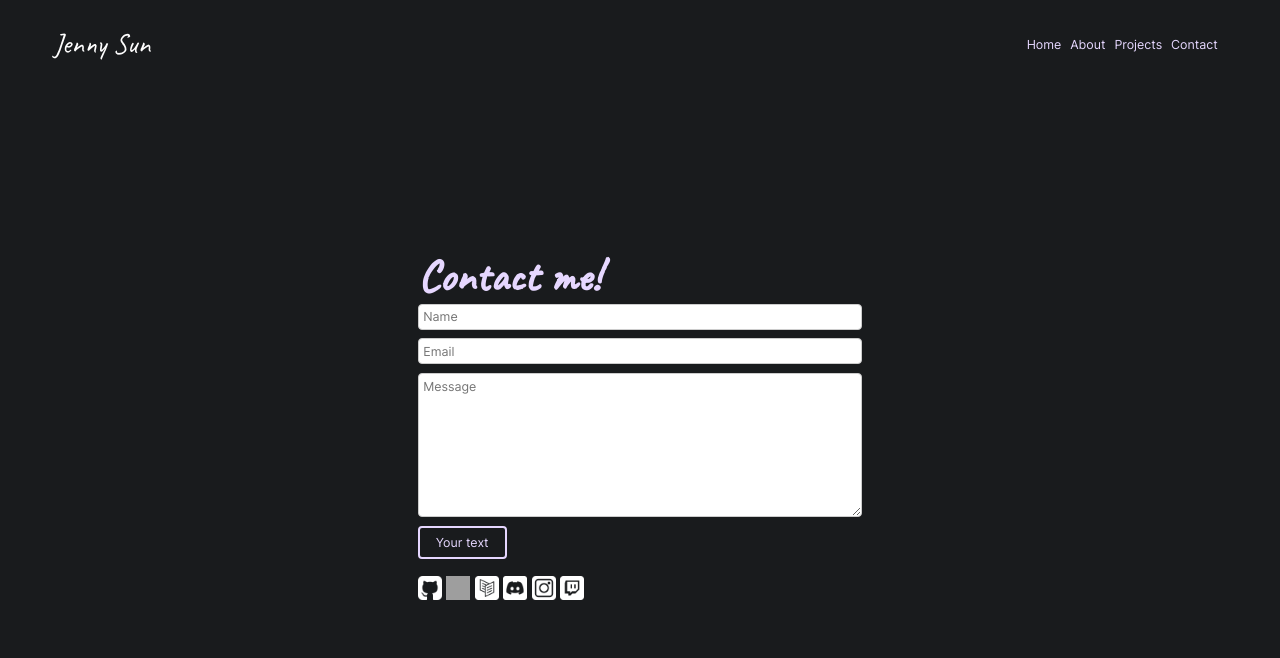
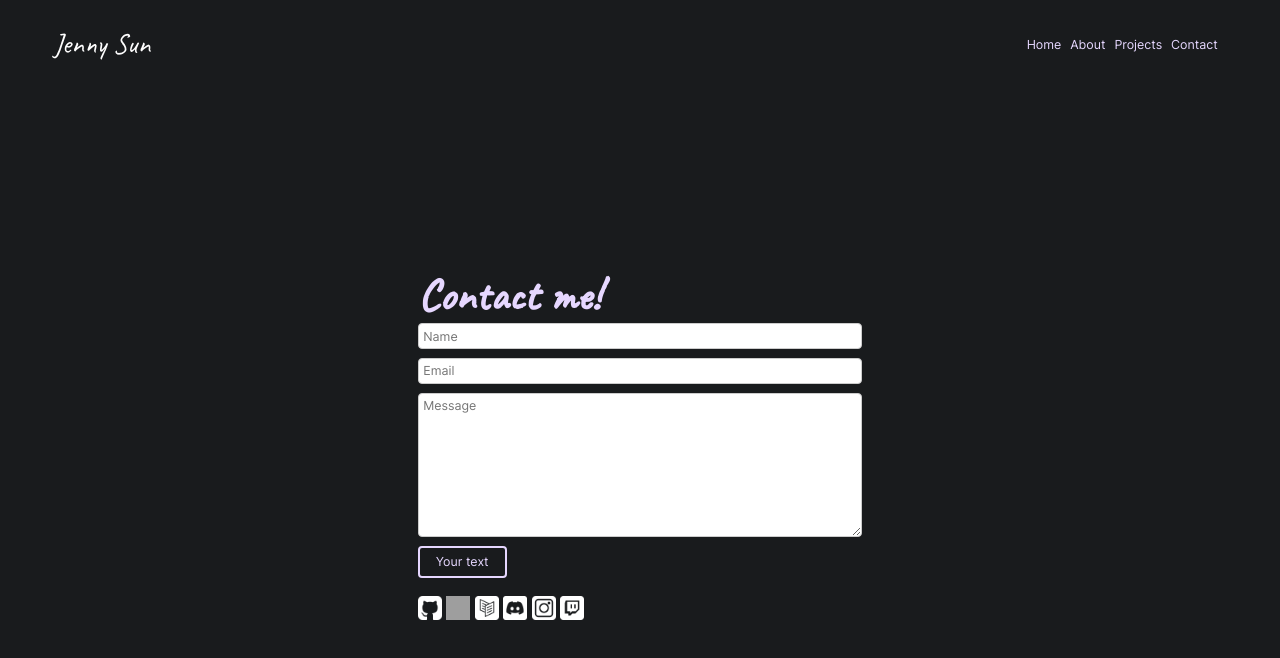
Before and after one commit to xMISSJ/portfolio, a SvelteKit app: page /contact in a window 1280 px wide. Shown: the top 658 px of the page. Built offline with nearby package versions, Linux system fonts and the light colour scheme; grey boxes are pictures that could not be loaded.

Commit message:
fix: contact page overlapping menu.

```diff
--- a/src/routes/+layout.svelte
+++ b/src/routes/+layout.svelte
@@ -10,7 +10,7 @@
 <style lang="scss">
   main {
     display: grid;
-    grid-template-rows: 50px auto;
+    grid-template-rows: 10rem auto; // Menu height
     height: 100vh;
   }
 </style>
--- a/src/routes/contact/+page.svelte
+++ b/src/routes/contact/+page.svelte
@@ -79,7 +79,6 @@
     flex-direction: column;
     justify-content: center;
     align-items: center;
-    flex-grow: 1;
     color: #333;
   }
 
```
